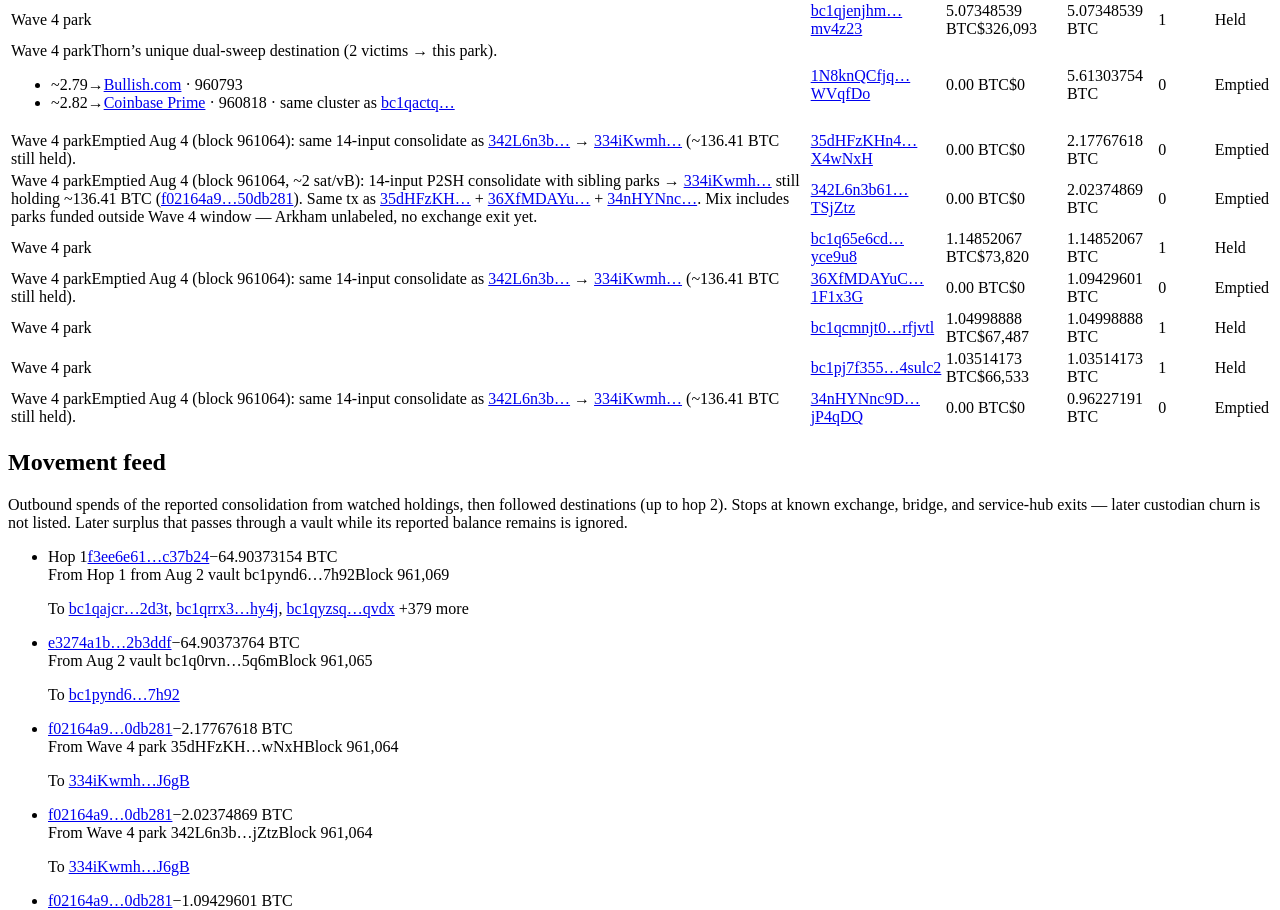
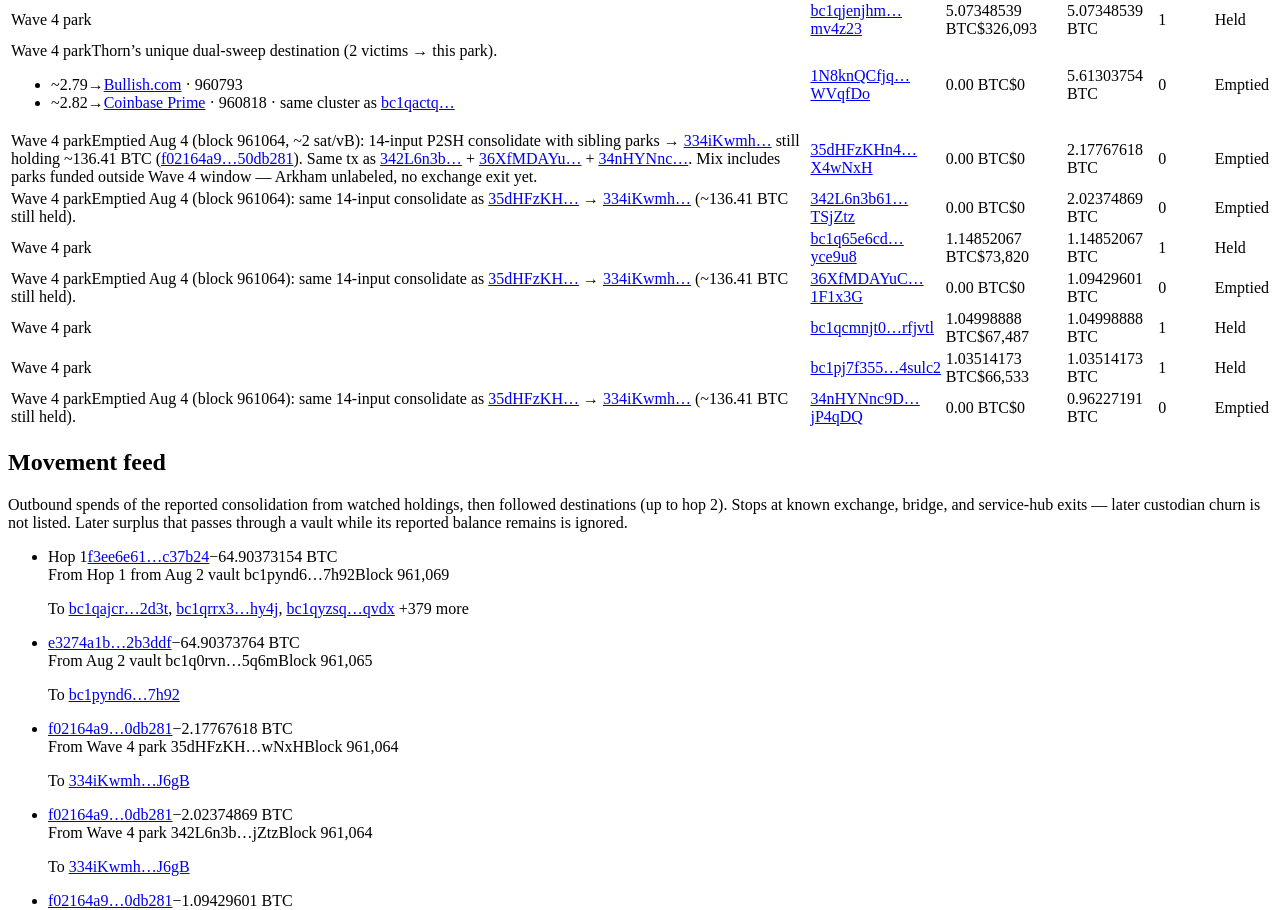
Before and after one commit to SamSamskies/coldcard-hack-tracker, a React (Vite) app: page / in a window 1280 px wide. Shown: the part 6687-7597 px from the top of the page. Built offline with nearby package versions, Linux system fonts and the light colour scheme; no server answers; the HTML template or start-up script is replaced by a standard one.

Commit message:
Refine notes for Wave 4 park in CORE_HOLDING_ADDRESSES by standardizing references to transaction consolidations, improving clarity on BTC holdings and transaction details.

```diff
--- a/src/data/incident.ts
+++ b/src/data/incident.ts
@@ -568,14 +568,14 @@ export const CORE_HOLDING_ADDRESSES: readonly HoldingAddress[] = [
     label: 'Wave 4 park',
     reportBtc: 2.17767618,
     clusterId: 'wave4-aug3',
-    note: 'Emptied Aug 4 (block 961064): same 14-input consolidate as [342L6n3b…](address:342L6n3b61n1CGoh8wCzuzyXUvyZTSjZtz) → [334iKwmh…](address:334iKwmhLKzJFoijrcQwcBFfFth7QjJ6gB) (~136.41 BTC still held).',
+    note: 'Emptied Aug 4 (block 961064, ~2 sat/vB): 14-input P2SH consolidate with sibling parks → [334iKwmh…](address:334iKwmhLKzJFoijrcQwcBFfFth7QjJ6gB) still holding ~136.41 BTC ([f02164a9…50db281](txid:f02164a928da943385b1f1a93ec404d2bba6c381e96dc99e0298c188650db281)). Same tx as [342L6n3b…](address:342L6n3b61n1CGoh8wCzuzyXUvyZTSjZtz) + [36XfMDAYu…](address:36XfMDAYuCn76DDJt5HV6kJxCukb1F1x3G) + [34nHYNnc…](address:34nHYNnc9DLxo3iCzvSHiyD2YsC3jP4qDQ). Mix includes parks funded outside Wave 4 window — Arkham unlabeled, no exchange exit yet.',
   },
   {
     address: '342L6n3b61n1CGoh8wCzuzyXUvyZTSjZtz',
     label: 'Wave 4 park',
     reportBtc: 2.02374869,
     clusterId: 'wave4-aug3',
-    note: 'Emptied Aug 4 (block 961064, ~2 sat/vB): 14-input P2SH consolidate with sibling parks → [334iKwmh…](address:334iKwmhLKzJFoijrcQwcBFfFth7QjJ6gB) still holding ~136.41 BTC ([f02164a9…50db281](txid:f02164a928da943385b1f1a93ec404d2bba6c381e96dc99e0298c188650db281)). Same tx as [35dHFzKH…](address:35dHFzKHn4WCnr3XJj1YErXJ44xPX4wNxH) + [36XfMDAYu…](address:36XfMDAYuCn76DDJt5HV6kJxCukb1F1x3G) + [34nHYNnc…](address:34nHYNnc9DLxo3iCzvSHiyD2YsC3jP4qDQ). Mix includes parks funded outside Wave 4 window — Arkham unlabeled, no exchange exit yet.',
+    note: 'Emptied Aug 4 (block 961064): same 14-input consolidate as [35dHFzKH…](address:35dHFzKHn4WCnr3XJj1YErXJ44xPX4wNxH) → [334iKwmh…](address:334iKwmhLKzJFoijrcQwcBFfFth7QjJ6gB) (~136.41 BTC still held).',
   },
   {
     address: 'bc1q65e6cd2k5ee2326fwwxsng370vf9pz85yce9u8',
@@ -588,7 +588,7 @@ export const CORE_HOLDING_ADDRESSES: readonly HoldingAddress[] = [
     label: 'Wave 4 park',
     reportBtc: 1.09429601,
     clusterId: 'wave4-aug3',
-    note: 'Emptied Aug 4 (block 961064): same 14-input consolidate as [342L6n3b…](address:342L6n3b61n1CGoh8wCzuzyXUvyZTSjZtz) → [334iKwmh…](address:334iKwmhLKzJFoijrcQwcBFfFth7QjJ6gB) (~136.41 BTC still held).',
+    note: 'Emptied Aug 4 (block 961064): same 14-input consolidate as [35dHFzKH…](address:35dHFzKHn4WCnr3XJj1YErXJ44xPX4wNxH) → [334iKwmh…](address:334iKwmhLKzJFoijrcQwcBFfFth7QjJ6gB) (~136.41 BTC still held).',
   },
   {
     address: 'bc1qcmnjt058q8hs4fvjr9wlu2kt974fyqnprfjvtl',
@@ -607,7 +607,7 @@ export const CORE_HOLDING_ADDRESSES: readonly HoldingAddress[] = [
     label: 'Wave 4 park',
     reportBtc: 0.96227191,
     clusterId: 'wave4-aug3',
-    note: 'Emptied Aug 4 (block 961064): same 14-input consolidate as [342L6n3b…](address:342L6n3b61n1CGoh8wCzuzyXUvyZTSjZtz) → [334iKwmh…](address:334iKwmhLKzJFoijrcQwcBFfFth7QjJ6gB) (~136.41 BTC still held).',
+    note: 'Emptied Aug 4 (block 961064): same 14-input consolidate as [35dHFzKH…](address:35dHFzKHn4WCnr3XJj1YErXJ44xPX4wNxH) → [334iKwmh…](address:334iKwmhLKzJFoijrcQwcBFfFth7QjJ6gB) (~136.41 BTC still held).',
   },
 ];
 
```
